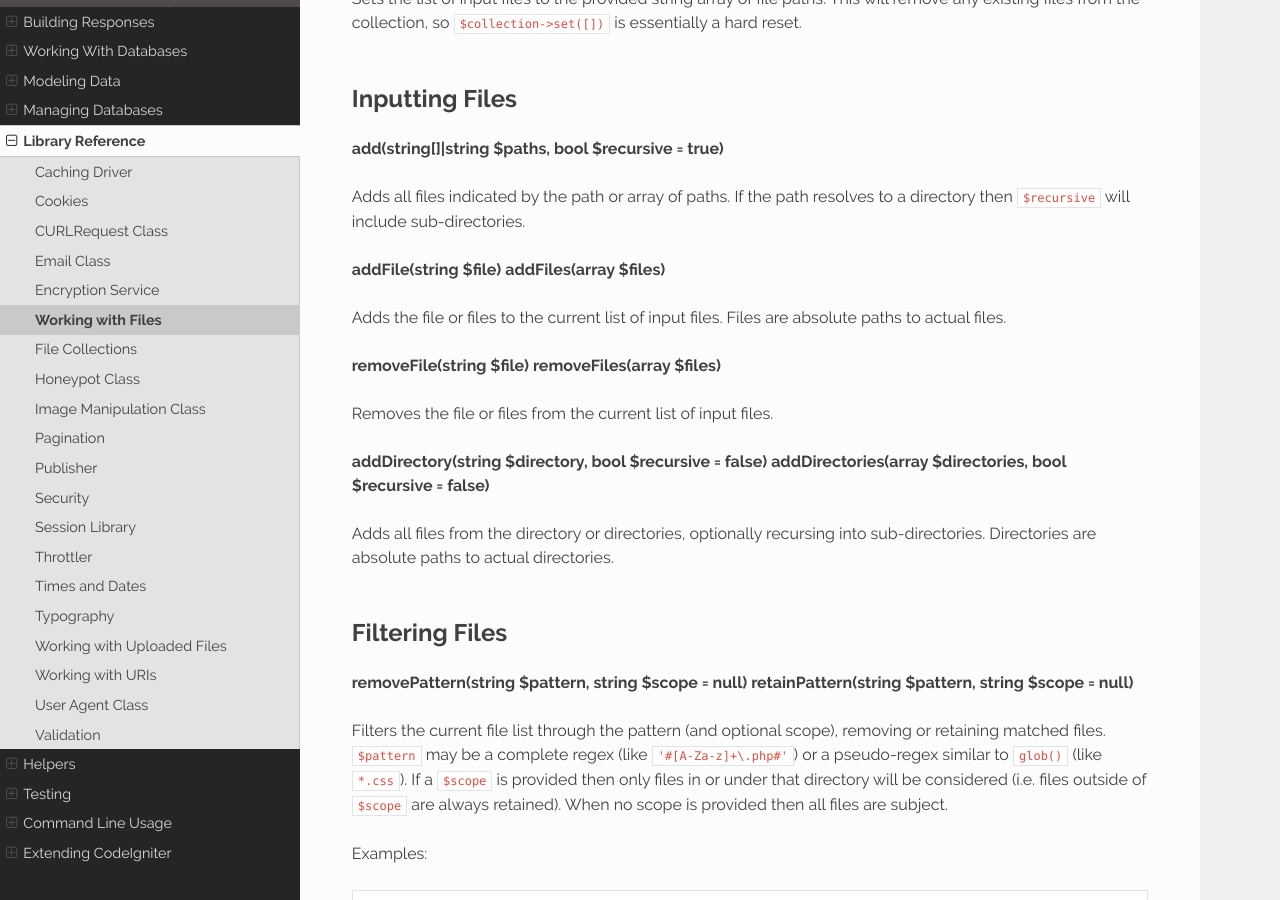
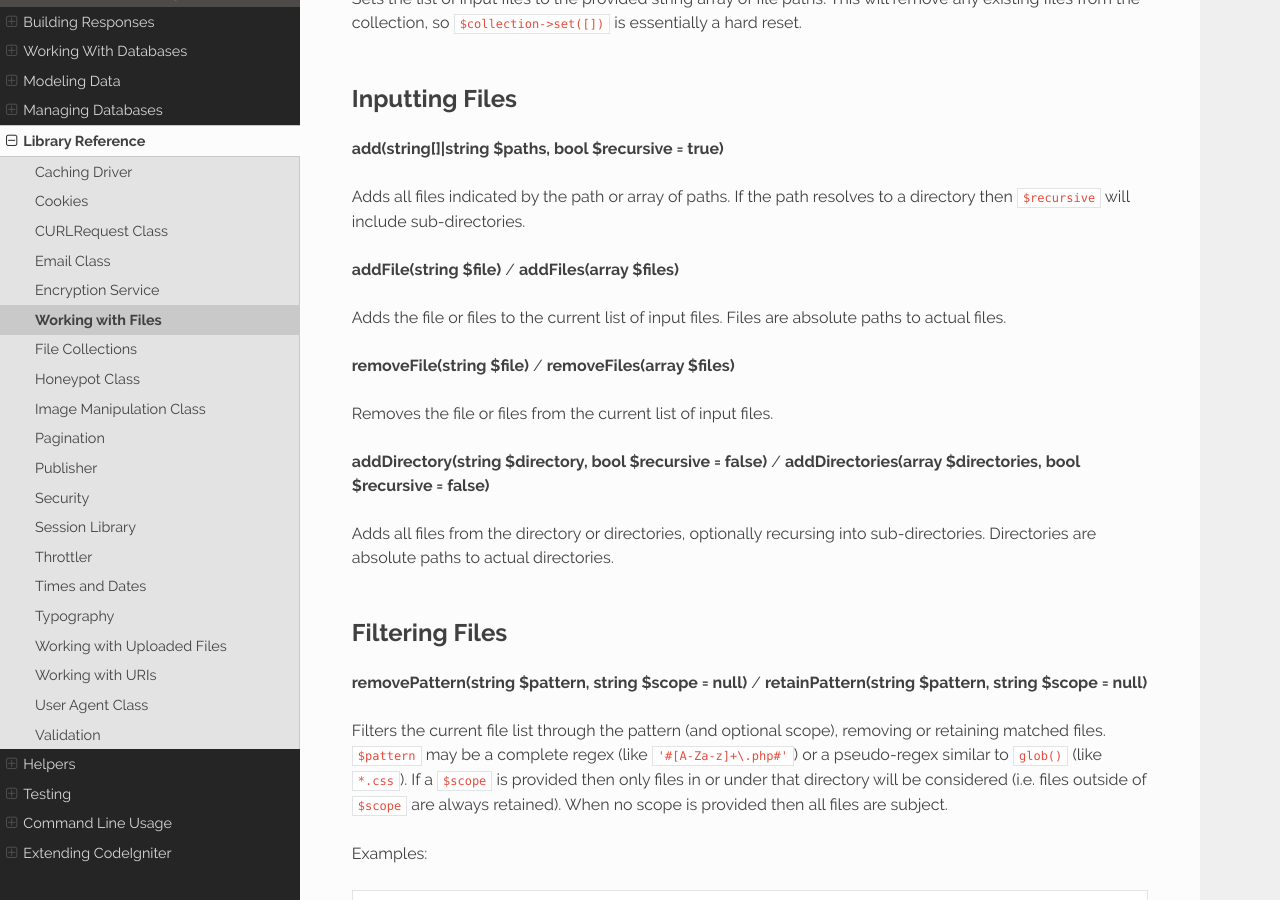
Before and after one commit to NEKOGET/ci4_user_guide_src, a Sphinx documentation site: the page built from source/libraries/files.rst, in a window 1280 px wide and 900 px high, scrolled down 4130 px. Built offline with Sphinx 7.4.7 and the Read the Docs theme 2.0.0, drawn with Linux system fonts in a browser that asks for light colours.

Commit message:
docs: add / to separate methods

```diff
--- a/source/libraries/files.rst
+++ b/source/libraries/files.rst
@@ -180,17 +180,17 @@ Inputting Files
 Adds all files indicated by the path or array of paths. If the path resolves to a directory then ``$recursive``
 will include sub-directories.
 
-**addFile(string $file)**
+**addFile(string $file)** /
 **addFiles(array $files)**
 
 Adds the file or files to the current list of input files. Files are absolute paths to actual files.
 
-**removeFile(string $file)**
+**removeFile(string $file)** /
 **removeFiles(array $files)**
 
 Removes the file or files from the current list of input files.
 
-**addDirectory(string $directory, bool $recursive = false)**
+**addDirectory(string $directory, bool $recursive = false)** /
 **addDirectories(array $directories, bool $recursive = false)**
 
 Adds all files from the directory or directories, optionally recursing into sub-directories. Directories are
@@ -199,7 +199,7 @@ absolute paths to actual directories.
 Filtering Files
 ===============
 
-**removePattern(string $pattern, string $scope = null)**
+**removePattern(string $pattern, string $scope = null)** /
 **retainPattern(string $pattern, string $scope = null)**
 
 Filters the current file list through the pattern (and optional scope), removing or retaining matched
```
